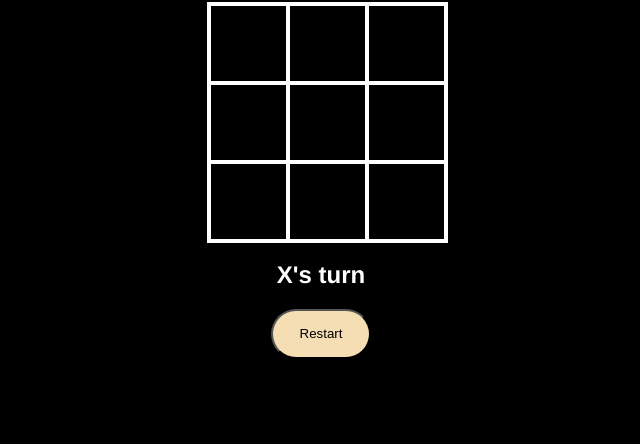
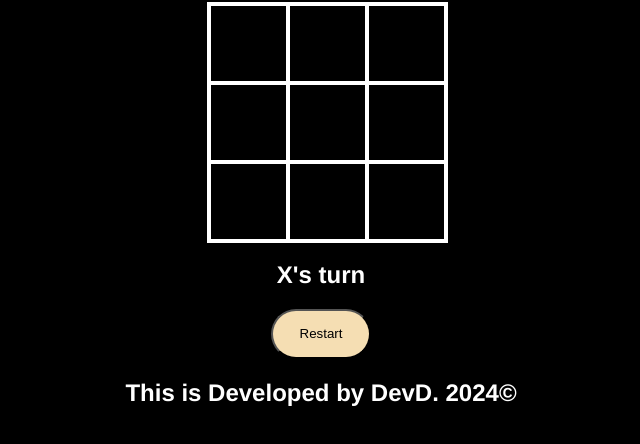
Before and after one commit to divyanshseksaria/Tic-Tac-Toe, a plain HTML site: page index.html in a window 1280 px wide. Shown: the part 76-520 px from the top of the page, without its empty margins (319-959 px from the left). Drawn offline with Linux system fonts and the light colour scheme.

Commit message:
Update index.html

```diff
--- a/index.html
+++ b/index.html
@@ -24,6 +24,9 @@
         </div>
         <h2 id="statusText"></h2>
         <button id="restartBtn">Restart</button>
+        <div class="developerInfo">
+            <h2>This is Developed by DevD. 2024©</h2>
+        </div>
     </div>
     <script src="index.js"></script>
 </body>
```
